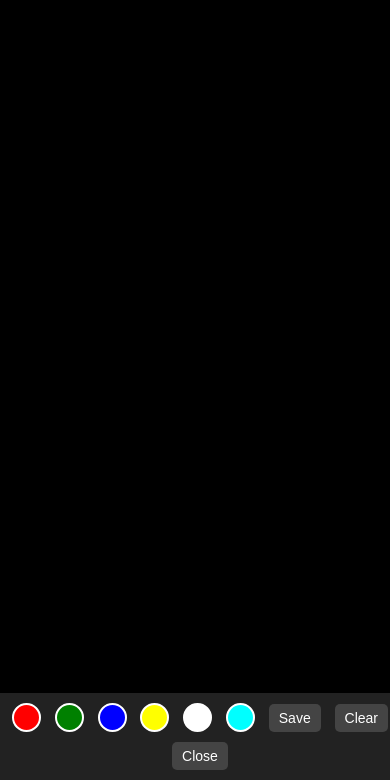
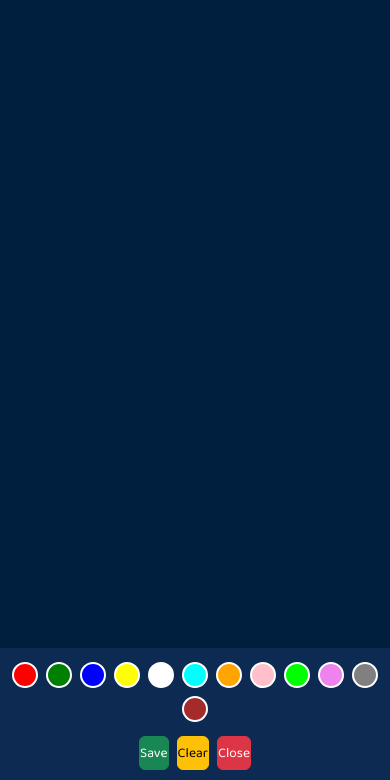
Before and after one commit to AnisurRahmanJU/bangla-code-runner, a website: page drawing.html in a window 390 px wide. Shown: the part 64-844 px from the top of the page. Drawn offline with nearby package versions, Linux system fonts and the light colour scheme.

Commit message:
Update drawing.html

```diff
--- a/drawing.html
+++ b/drawing.html
@@ -2,65 +2,104 @@
 <html lang="bn">
 <head>
   <meta charset="UTF-8" />
-  <meta name="viewport" content="width=device-width, initial-scale=1.0" />
-  <title>ম্যাজিক বোর্ড</title>
+  <meta name="viewport" content="width=device-width, initial-scale=1" />
+  <title>আঁকার বোর্ড</title>
+
+  <!-- Bootstrap 5 CSS -->
+  <link href="https://cdn.jsdelivr.net/npm/bootstrap@5.3.3/dist/css/bootstrap.min.css" rel="stylesheet" />
+
+  <!-- Baloo 2 Bengali cartoon font from Google Fonts -->
+  <link href="https://fonts.googleapis.com/css2?family=Baloo+2&display=swap" rel="stylesheet" />
+
   <style>
     body {
       margin: 0;
-      font-family: sans-serif;
+      font-family: 'Baloo 2', cursive, sans-serif;
+      background-color: #001f3f;
+      color: white;
       overflow: hidden;
+      display: flex;
+      flex-direction: column;
+      height: 100vh;
     }
 
+    /* Header on top */
+    #header-text {
+      font-size: 1.5rem;
+      font-weight: 700;
+      text-align: center;
+      padding: 15px 10px;
+      background-color: #0d2b52;
+      color: #ffde59;
+      user-select: none;
+      flex-shrink: 0;
+      line-height: 1.2;
+      box-shadow: 0 2px 5px rgba(0,0,0,0.5);
+    }
+
+    /* Board container fills remaining space below header */
     #board-container {
       display: flex;
+      flex: 1 1 auto;
       flex-direction: row;
+      background-color: #001f3f;
       width: 100vw;
-      height: 100vh;
-      background-color: #000;
+      overflow: hidden;
     }
 
     canvas {
       flex: 1;
-      background-color: black;
+      background-color: #001f3f;
       cursor: crosshair;
       display: block;
+      touch-action: none;
     }
 
     #controls {
-      width: 60px;
-      background-color: #222;
+      width: 120px;
+      background-color: #0d2b52;
       display: flex;
       flex-direction: column;
       align-items: center;
-      padding: 10px 5px;
+      padding: 15px 10px 10px;
+      overflow-y: auto;
+      box-sizing: border-box;
     }
 
     .color-dot {
       width: 30px;
       height: 30px;
       border-radius: 50%;
-      margin: 8px 0;
+      margin: 6px 0;
       cursor: pointer;
       border: 2px solid white;
+      transition: transform 0.2s ease;
     }
 
-    button {
-      margin-top: 10px;
-      padding: 5px;
-      font-size: 12px;
-      background-color: #444;
-      color: white;
-      border: none;
-      cursor: pointer;
-      border-radius: 5px;
-      width: 100%;
+    .color-dot:hover {
+      transform: scale(1.2);
+      border-color: #ffde59;
     }
 
-    button:hover {
-      background-color: #666;
+    /* Buttons container */
+    #buttons-container {
+      margin-top: 20px;
+      width: 100%;
+      display: flex;
+      flex-direction: column;
+      gap: 0.6rem;
+      align-items: center;
     }
 
-    /* Responsive layout for mobile */
+    /* Buttons with fixed max-width and responsive */
+    #buttons-container button {
+      max-width: 90%;
+      width: auto;
+      padding: 6px 0;
+      font-size: 0.9rem;
+      border-radius: 0.375rem;
+    }
+
     @media (max-width: 600px) {
       #board-container {
         flex-direction: column;
@@ -70,43 +109,63 @@
         width: 100%;
         height: auto;
         flex-direction: row;
-        justify-content: space-around;
+        justify-content: center;
         flex-wrap: wrap;
-        padding: 5px;
+        padding: 10px 5px;
       }
 
       .color-dot {
-        width: 25px;
-        height: 25px;
-        margin: 5px;
+        margin: 4px;
+        width: 26px;
+        height: 26px;
       }
 
-      button {
-        margin: 5px;
-        font-size: 14px;
-        padding: 6px 10px;
-        width: auto;
+      #buttons-container {
+        flex-direction: row;
+        flex-wrap: wrap;
+        justify-content: center;
+        gap: 0.5rem;
+        width: 100%;
+        margin-top: 10px;
+      }
+
+      #buttons-container button {
+        max-width: 120px;
+        font-size: 0.85rem;
       }
     }
   </style>
 </head>
 <body>
 
+<!-- Header on top of page -->
+<div id="header-text">ইচ্ছেমতো আঁকো</div>
+
+<!-- Main board container with canvas + controls -->
 <div id="board-container">
   <canvas id="drawingCanvas"></canvas>
+
   <div id="controls">
-    <!-- Color Palette -->
-    <div class="color-dot" style="background: red;" onclick="setColor('red')"></div>
-    <div class="color-dot" style="background: green;" onclick="setColor('green')"></div>
-    <div class="color-dot" style="background: blue;" onclick="setColor('blue')"></div>
-    <div class="color-dot" style="background: yellow;" onclick="setColor('yellow')"></div>
-    <div class="color-dot" style="background: white;" onclick="setColor('white')"></div>
-    <div class="color-dot" style="background: cyan;" onclick="setColor('cyan')"></div>
+    <!-- 🎨 Color Palette -->
+    <div class="color-dot" style="background: red;" onclick="setColor('red')" title="Red"></div>
+    <div class="color-dot" style="background: green;" onclick="setColor('green')" title="Green"></div>
+    <div class="color-dot" style="background: blue;" onclick="setColor('blue')" title="Blue"></div>
+    <div class="color-dot" style="background: yellow;" onclick="setColor('yellow')" title="Yellow"></div>
+    <div class="color-dot" style="background: white;" onclick="setColor('white')" title="White"></div>
+    <div class="color-dot" style="background: cyan;" onclick="setColor('cyan')" title="Cyan"></div>
+    <div class="color-dot" style="background: orange;" onclick="setColor('orange')" title="Orange"></div>
+    <div class="color-dot" style="background: pink;" onclick="setColor('pink')" title="Pink"></div>
+    <div class="color-dot" style="background: lime;" onclick="setColor('lime')" title="Lime"></div>
+    <div class="color-dot" style="background: violet;" onclick="setColor('violet')" title="Violet"></div>
+    <div class="color-dot" style="background: gray;" onclick="setColor('gray')" title="Gray"></div>
+    <div class="color-dot" style="background: brown;" onclick="setColor('brown')" title="Brown"></div>
 
-    <!-- Buttons -->
-    <button onclick="saveImage()">Save</button>
-    <button onclick="clearBoard()">Clear</button>
-    <button onclick="closeBoard()">Close</button>
+    <!-- 🧰 Buttons -->
+    <div id="buttons-container">
+      <button class="btn btn-success btn-sm" onclick="promptAndSave()">Save</button>
+      <button class="btn btn-warning btn-sm" onclick="clearBoard()">Clear</button>
+      <button class="btn btn-danger btn-sm" onclick="closeTab()">Close</button>
+    </div>
   </div>
 </div>
 
@@ -116,17 +175,42 @@
   let drawing = false;
   let currentColor = 'white';
 
+  function getCanvasOffset() {
+    const rect = canvas.getBoundingClientRect();
+    return { x: rect.left, y: rect.top };
+  }
+
+  function getPosition(e) {
+    const offset = getCanvasOffset();
+    if (e.touches && e.touches.length > 0) {
+      return {
+        x: e.touches[0].clientX - offset.x,
+        y: e.touches[0].clientY - offset.y
+      };
+    } else {
+      return {
+        x: e.clientX - offset.x,
+        y: e.clientY - offset.y
+      };
+    }
+  }
+
   function resizeCanvas() {
     const controls = document.getElementById('controls');
+    const header = document.getElementById('header-text');
     const isMobile = window.innerWidth <= 600;
 
     if (isMobile) {
       canvas.width = window.innerWidth;
-      canvas.height = window.innerHeight - controls.offsetHeight;
+      canvas.height = window.innerHeight - controls.offsetHeight - header.offsetHeight;
     } else {
       canvas.width = window.innerWidth - controls.offsetWidth;
-      canvas.height = window.innerHeight;
+      canvas.height = window.innerHeight - header.offsetHeight;
     }
+
+    // Fill background navy blue
+    ctx.fillStyle = '#001f3f';
+    ctx.fillRect(0, 0, canvas.width, canvas.height);
   }
 
   window.addEventListener('resize', resizeCanvas);
@@ -138,63 +222,78 @@
   }
 
   function startDraw(e) {
+    e.preventDefault();
     drawing = true;
+    const pos = getPosition(e);
     ctx.beginPath();
-    ctx.moveTo(getX(e), getY(e));
+    ctx.moveTo(pos.x, pos.y);
   }
 
   function draw(e) {
     if (!drawing) return;
+    e.preventDefault();
+    const pos = getPosition(e);
     ctx.lineWidth = 3;
-    ctx.lineCap = "round";
-    ctx.lineTo(getX(e), getY(e));
+    ctx.lineCap = 'round';
+    ctx.lineTo(pos.x, pos.y);
     ctx.strokeStyle = currentColor;
     ctx.stroke();
   }
 
-  function stopDraw() {
+  function stopDraw(e) {
+    if (!drawing) return;
+    e.preventDefault();
     drawing = false;
     ctx.beginPath();
   }
 
-  function getX(e) {
-    return e.touches ? e.touches[0].clientX - canvas.getBoundingClientRect().left : e.clientX - canvas.getBoundingClientRect().left;
-  }
-
-  function getY(e) {
-    return e.touches ? e.touches[0].clientY - canvas.getBoundingClientRect().top : e.clientY - canvas.getBoundingClientRect().top;
-  }
-
-  // Mouse events
   canvas.addEventListener('mousedown', startDraw);
   canvas.addEventListener('mousemove', draw);
   canvas.addEventListener('mouseup', stopDraw);
   canvas.addEventListener('mouseout', stopDraw);
 
-  // Touch events
-  canvas.addEventListener('touchstart', startDraw);
-  canvas.addEventListener('touchmove', draw);
-  canvas.addEventListener('touchend', stopDraw);
+  canvas.addEventListener('touchstart', startDraw, { passive: false });
+  canvas.addEventListener('touchmove', draw, { passive: false });
+  canvas.addEventListener('touchend', stopDraw, { passive: false });
 
-  // Save image
-  function saveImage() {
+  function clearBoard() {
+    ctx.clearRect(0, 0, canvas.width, canvas.height);
+    ctx.fillStyle = '#001f3f';
+    ctx.fillRect(0, 0, canvas.width, canvas.height);
+  }
+
+  function promptAndSave() {
+    let filename = prompt('আপনার ছবি ফাইলের নাম দিন:', 'আঁকার_বোর্ড.png');
+    if (!filename) return; // Cancelled or empty input
+    if (!filename.toLowerCase().endsWith('.png')) {
+      filename += '.png'; // Append .png if missing
+    }
+    saveImage(filename);
+  }
+
+  function saveImage(filename) {
+    const tempCanvas = document.createElement('canvas');
+    tempCanvas.width = canvas.width;
+    tempCanvas.height = canvas.height;
+    const tempCtx = tempCanvas.getContext('2d');
+
+    // Fill background first
+    tempCtx.fillStyle = '#001f3f';
+    tempCtx.fillRect(0, 0, tempCanvas.width, tempCanvas.height);
+
+    // Draw original canvas on top
+    tempCtx.drawImage(canvas, 0, 0);
+
     const link = document.createElement('a');
-    link.download = 'magic_board.png';
-    link.href = canvas.toDataURL();
+    link.download = filename;
+    link.href = tempCanvas.toDataURL();
     link.click();
   }
 
-  // Clear board
-  function clearBoard() {
-    ctx.clearRect(0, 0, canvas.width, canvas.height);
+  function closeTab() {
+    window.open('', '_self').close(); // Works only if tab opened via JS
   }
 
-  // Close board
-  function closeBoard() {
-    document.getElementById('board-container').style.display = 'none';
-  }
-
-  // Default color
   setColor('white');
 </script>
 
```
